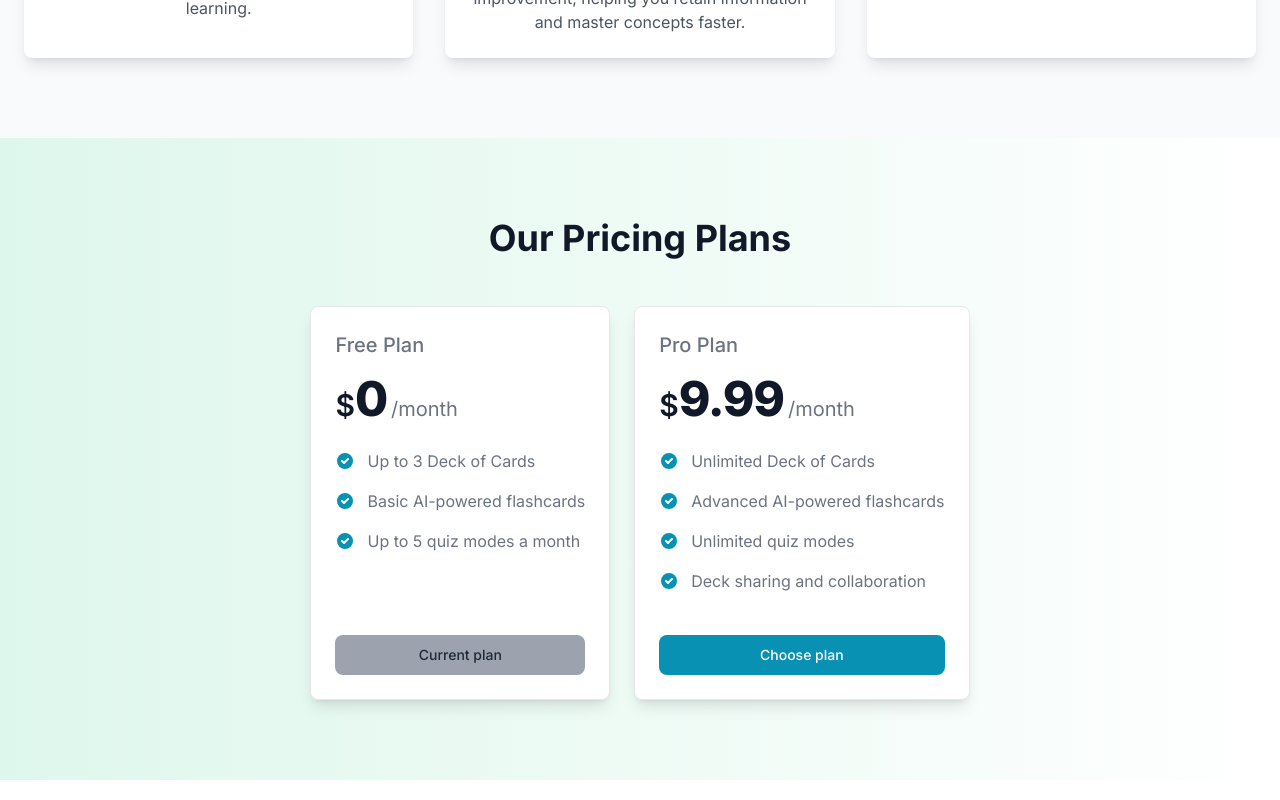
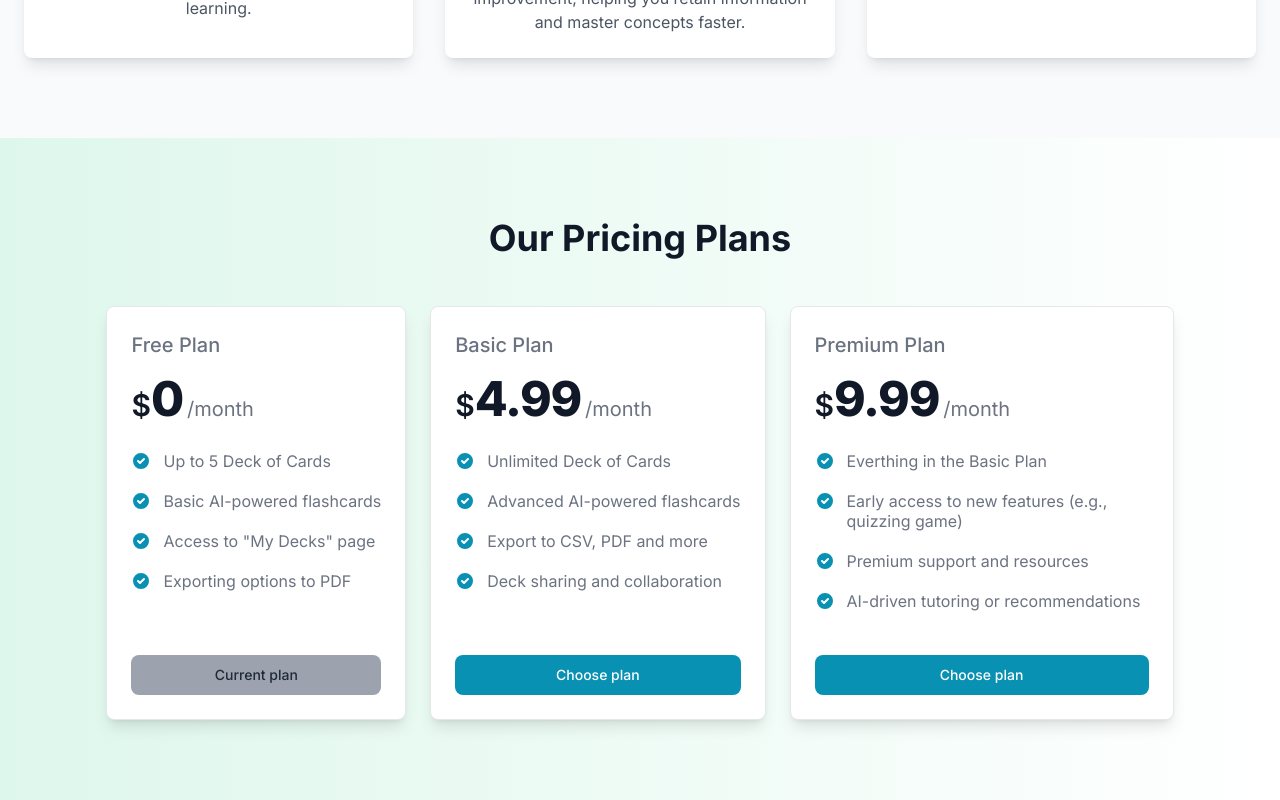
Before and after one commit to hamza24v/smart-cards-ai, a Next.js app: page / in a window 1280 px wide. Shown: the part 1212-2012 px from the top of the page. Built offline with nearby package versions, Linux system fonts and the light colour scheme; no server answers.

Commit message:
added a new pricing plan

```diff
--- a/app/components/DeckGrid.jsx
+++ b/app/components/DeckGrid.jsx
@@ -12,7 +12,6 @@ const DeckGrid = () => {
   const [deckIdToDelete, setDeckIdToDelete] = useState(null);
 
   const confirmDelete = (deckId) => {
-    console.log("Deleting deck:", deckId);
     deleteDeck(deckId);
     setShowModal(false);
   };
--- a/app/components/Pricing.jsx
+++ b/app/components/Pricing.jsx
@@ -13,7 +13,7 @@ function Pricing() {
     setLoading(true);
     const response = await axios.post(
       "/api/checkout_sessions",
-      { price_id: "price_1PqhQSRu5fL7KkEU4w6qYcWs" },
+      { price_id },
       {
         headers: {
           origin: process.env.NEXT_PUBLIC_URL,
--- a/app/constants.js
+++ b/app/constants.js
@@ -25,46 +25,32 @@ export const pricing = [
     price: 0,
     price_id: "",
     features: [
-      "Up to 3 Deck of Cards",
+      "Up to 5 Deck of Cards",
       "Basic AI-powered flashcards",
-      "Up to 5 quiz modes a month",
+      'Access to "My Decks" page',
+      "Exporting options to PDF",
     ],
   },
   {
-    title: "Pro Plan",
-    price: 9.99,
+    title: "Basic Plan",
+    price: 4.99,
     price_id: "price_1PqLqKRu5fL7KkEU6jYaQweS",
     features: [
       "Unlimited Deck of Cards",
       "Advanced AI-powered flashcards",
-      "Unlimited quiz modes",
+      "Export to CSV, PDF and more",
       "Deck sharing and collaboration",
     ],
   },
+  {
+    title: "Premium Plan",
+    price: "9.99",
+    price_id: "price_1PqiKiRu5fL7KkEU90IxfaUx",
+    features: [
+      "Everthing in the Basic Plan",
+      "Early access to new features (e.g., quizzing game)",
+      "Premium support and resources",
+      "AI-driven tutoring or recommendations",
+    ]
+  }
 ];
-
-export const flashcards = {
-  title: "Trivia",
-  flashcards: [
-    {
-      front: "What is the capital of France?",
-      back: "Paris",
-    },
-    {
-      front: "Who was the first person to climb Mount Everest?",
-      back: "Kang Xiang",
-    },
-    {
-      front: "Who was the last prophet in Islam?",
-      back: "Prophet Muhammad peace be upon him",
-    },
-    {
-      front: "What is the name of the longest river in the world?",
-      back: "Nile",
-    },
-    {
-      front: "give me the first 50 words starting with 't'",
-      back: "tall, tame, tap, taproot, tapir, taper, tapering, tarnish, tarnishable, tarot, task, taste, tasteful, tasty, tattered, tattering, taunt, taunting, taut, tauntful, tax, taxation, taxable, taxi, taxicab, taxidermy, taxidermist, taxidermyst, taxing"
-    }
-  ],
-};
```
